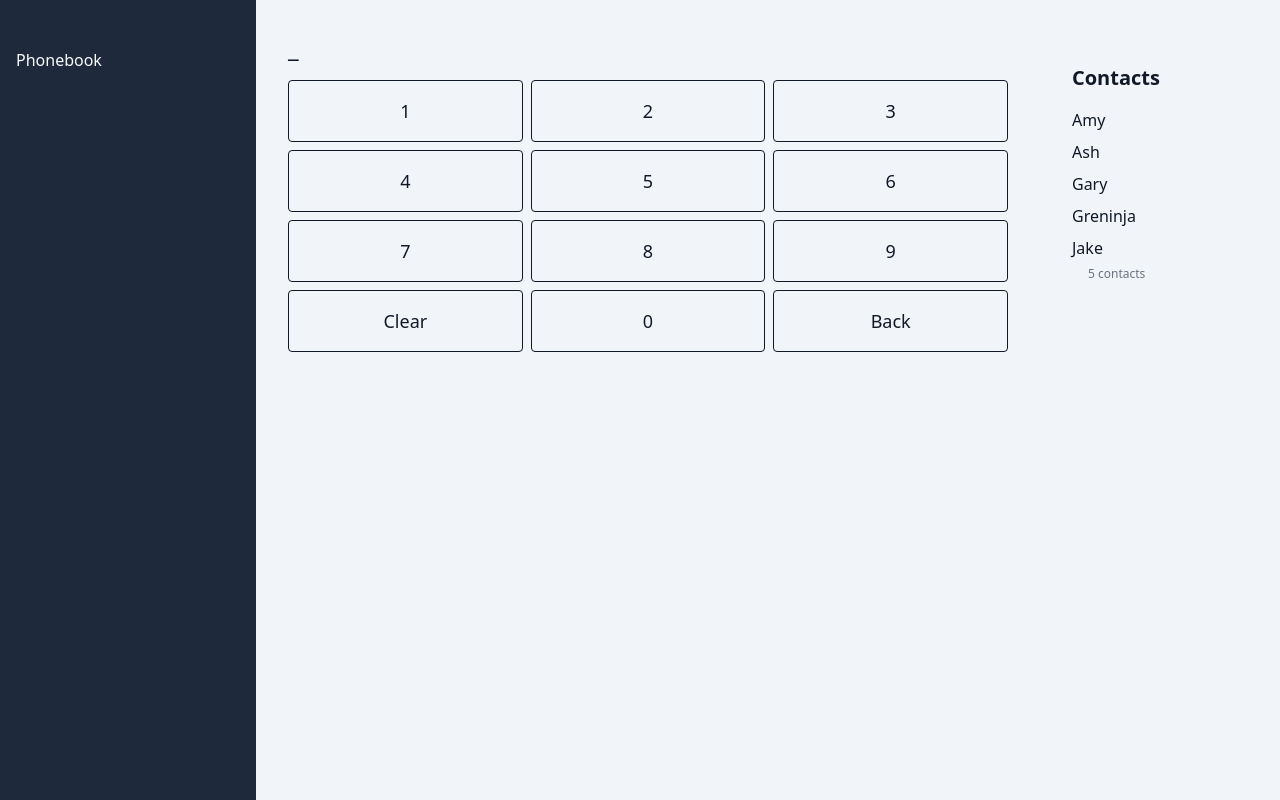
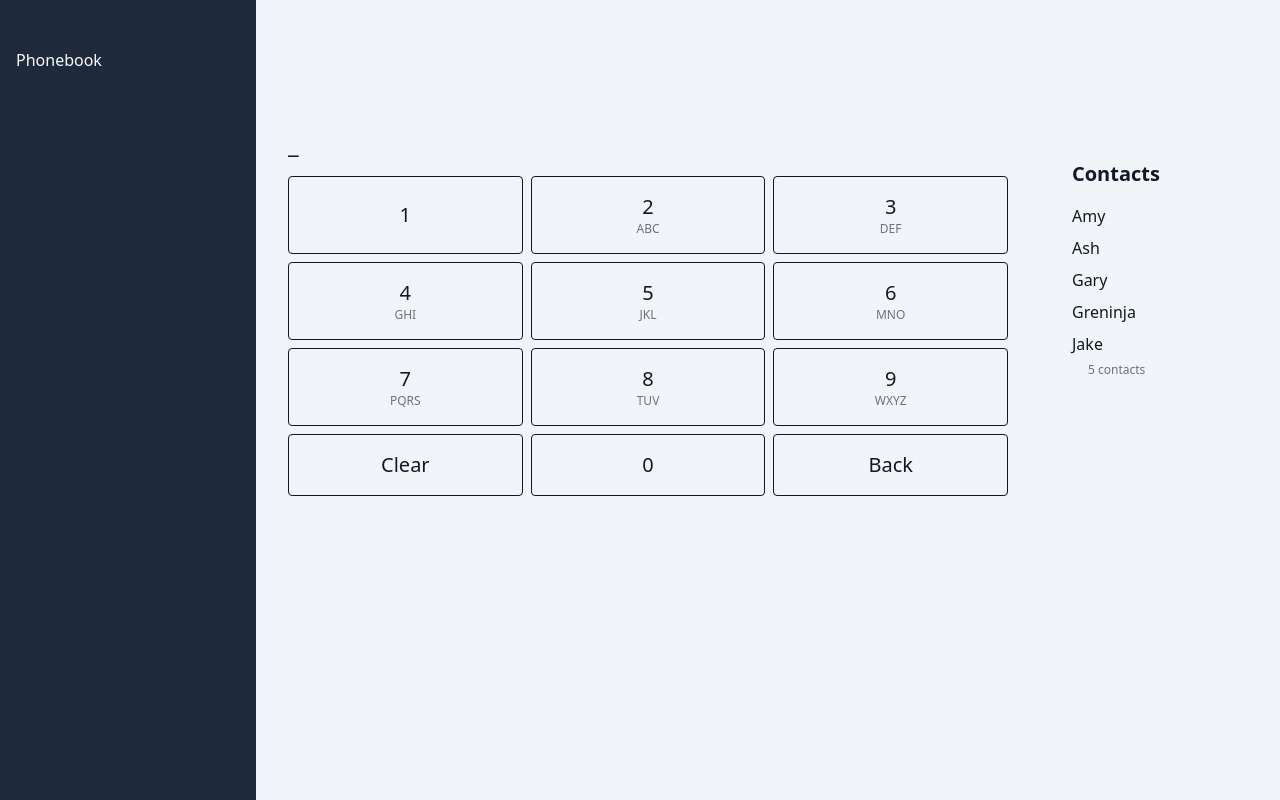
Before and after one commit to ppiratess/frontend-interview-problems, a React (Vite) app: page /phone-book in a window 1280 px wide. Built offline with nearby package versions, Linux system fonts and the light colour scheme.

Commit message:
feat: add alphabaets for in number

```diff
--- a/src/problems/Phonebook/index.tsx
+++ b/src/problems/Phonebook/index.tsx
@@ -3,7 +3,20 @@ import { useState } from 'react';
 import ContactList from './ContactList';
 import usePhonebook from './hooks/usePhonebook';
 
-const KEY_PAD = [1, 2, 3, 4, 5, 6, 7, 8, 9, 'Clear', 0, 'Back'];
+const KEY_PAD = [
+  1,
+  [2, ['a', 'b', 'c']],
+  [3, ['d', 'e', 'f']],
+  [4, ['g', 'h', 'i']],
+  [5, ['j', 'k', 'l']],
+  [6, ['m', 'n', 'o']],
+  [7, ['p', 'q', 'r', 's']],
+  [8, ['t', 'u', 'v']],
+  [9, ['w', 'x', 'y', 'z']],
+  'Clear',
+  0,
+  'Back',
+];
 
 type Key = (typeof KEY_PAD)[number];
 
@@ -33,21 +46,42 @@ const PhoneBook = () => {
   };
 
   return (
-    <div className='grid grid-cols-12'>
+    <div className='grid grid-cols-12 place-content-center py-24'>
       <div className='col-span-9'>
         <div className='text-2xl'>
           {dialedNumber.length > 0 ? dialedNumber : '_'}
         </div>
         <div className='mt-4 grid grid-cols-3 gap-2'>
-          {KEY_PAD.map((key) => (
+          {KEY_PAD.map((key, keyIndex) => {
+            return (
+              <>
+                {Array.isArray(key) ? (
+                  <div className='grid cursor-pointer rounded border p-4 text-xl hover:bg-gray-200'>
+                    <button
+                      key={keyIndex}
+                      className=''
+                      onClick={() => handleKeyPress(key[0] as Key)}
+                    >
+                      {key[0]}
+                    </button>
+                    {Array.isArray(key[1]) && (
+                      <span className='text-text-secondary text-center text-xs'>
+                        {key[1].map((character) => character.toUpperCase())}
+                      </span>
+                    )}
+                  </div>
+                ) : (
                   <button
                     key={key}
-              className='cursor-pointer rounded border p-4 text-lg hover:bg-gray-200'
+                    className='cursor-pointer rounded border p-4 text-xl hover:bg-gray-200'
                     onClick={() => handleKeyPress(key as Key)}
                   >
                     {key}
                   </button>
-          ))}
+                )}
+              </>
+            );
+          })}
         </div>
       </div>
       <div className='col-span-3 px-4'>
```
Lines whose indentation alone changed are shown as unchanged.
